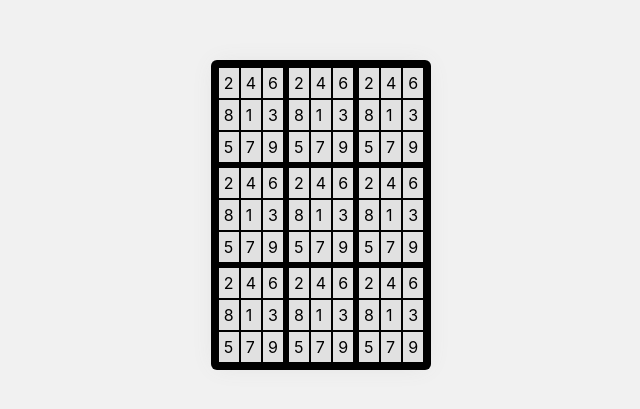
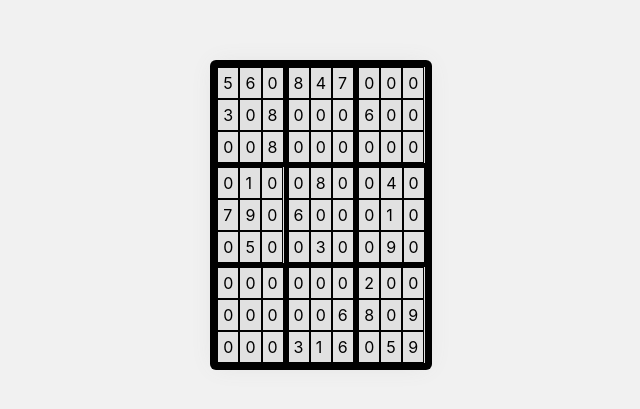
Before and after one commit to RomanDietenmeier/ReactSudoku, a React (Create React App) app: page / in a window 1280 px wide. Shown: the part 185-594 px from the top of the page, without its empty margins (319-959 px from the left). Built offline with nearby package versions, Linux system fonts and the light colour scheme.

Commit message:
Added Redux Store to store the Field data. Also Added SetFieldAction. Now the field uses the values from the Redux Store.

```diff
--- a/package.json
+++ b/package.json
@@ -13,8 +13,10 @@
     "react": "^17.0.2",
     "react-dom": "^17.0.2",
     "react-jss": "^10.8.2",
+    "react-redux": "^7.2.6",
     "react-router-dom": "^6.0.2",
     "react-scripts": "4.0.3",
+    "redux": "^4.1.2",
     "styled-components": "^5.3.3",
     "typescript": "^4.5.2",
     "web-vitals": "^1.1.2"
@@ -44,6 +46,7 @@
     ]
   },
   "devDependencies": {
-    "@types/styled-components": "^5.1.16"
+    "@types/styled-components": "^5.1.16",
+    "redux-devtools": "^3.7.0"
   }
 }
--- a/src/App.tsx
+++ b/src/App.tsx
@@ -1,10 +1,15 @@
-import React from 'react';
+import React, { useEffect } from 'react';
+import { useDispatch } from 'react-redux';
 import { APP, TABLE, TABLE_CELL, TABLE_ROW } from './App.style';
 import Kachel from './Kachel';
-import {  printField, solve } from './sudokuLogik/sudokuFunctions';
+import { setField } from './redux/fieldActions';
+
 
 export default function App() {
-  const field=[
+  const dispatch=useDispatch();
+
+  useEffect(() => {
+    dispatch(setField([
       [5,3,0,0,7,0,0,0,0],
       [6,0,0,1,9,5,0,0,0],
       [0,9,8,0,0,0,0,6,0],
@@ -13,23 +18,20 @@ export default function App() {
       [7,0,0,0,2,0,0,0,6],
       [0,6,0,0,0,0,2,8,0],
       [0,0,0,4,1,9,0,0,5],
-    [0,0,0,0,8,0,0,7,9]];
-
-  printField(field);
-  solve(field);
-  printField(field);
+      [0,0,0,0,8,0,0,7,9]]));
+  }, [dispatch]);
 
   return (
       <APP>
         <TABLE>
           <TABLE_ROW>
-          <TABLE_CELL><Kachel/></TABLE_CELL><TABLE_CELL><Kachel/></TABLE_CELL><TABLE_CELL><Kachel/></TABLE_CELL>
+            <TABLE_CELL><Kachel x={0} y={0}/></TABLE_CELL><TABLE_CELL><Kachel x={1} y={0}/></TABLE_CELL><TABLE_CELL><Kachel x={2} y={0}/></TABLE_CELL>
           </TABLE_ROW>
           <TABLE_ROW>
-          <TABLE_CELL><Kachel/></TABLE_CELL><TABLE_CELL><Kachel/></TABLE_CELL><TABLE_CELL><Kachel/></TABLE_CELL>
+            <TABLE_CELL><Kachel x={0} y={1}/></TABLE_CELL><TABLE_CELL><Kachel x={1} y={1}/></TABLE_CELL><TABLE_CELL><Kachel x={2} y={1}/></TABLE_CELL>
           </TABLE_ROW>
           <TABLE_ROW>
-          <TABLE_CELL><Kachel/></TABLE_CELL><TABLE_CELL><Kachel/></TABLE_CELL><TABLE_CELL><Kachel/></TABLE_CELL>
+            <TABLE_CELL><Kachel x={0} y={2}/></TABLE_CELL><TABLE_CELL><Kachel x={1} y={2}/></TABLE_CELL><TABLE_CELL><Kachel x={2} y={2}/></TABLE_CELL>
           </TABLE_ROW>
         </TABLE>
       </APP>
--- a/src/Feld.tsx
+++ b/src/Feld.tsx
@@ -1,12 +1,23 @@
-import React from 'react';
+import React, { useEffect,  useState } from 'react';
+import { useStore } from 'react-redux';
 import { FELD } from './Feld.style';
 
+type feldProps={
+  x:number;
+  y:number;
+}
 
-let number=0;
-export default function Feld() {
+
+export default function Feld(props:feldProps) {
+  const {field}=useStore().getState();
+  const [fieldValue,setFieldValue]=useState(-1);
+
+  useEffect(() => {
+    setFieldValue(field[props.x][props.y]);
+  }, [field,props])
   return (
     <FELD>
-      {(number++%9)+1}
+      {fieldValue}
     </FELD>
   );
 }
--- a/src/Kachel.tsx
+++ b/src/Kachel.tsx
@@ -2,18 +2,25 @@ import React from 'react';
 import Feld from './Feld';
 import { KACHEL, KACHEL_CELL, KACHEL_ROW, KACHEL_TABLE } from './Kachel.style';
 
-export default function Kachel() {
+type KachelProps={
+  x:number;
+  y:number;
+}
+
+
+
+export default function Kachel(props:KachelProps) {
   return (
     <KACHEL>
       <KACHEL_TABLE>
         <KACHEL_ROW>
-          <KACHEL_CELL><Feld/></KACHEL_CELL><KACHEL_CELL><Feld/></KACHEL_CELL><KACHEL_CELL><Feld/></KACHEL_CELL>
+          <KACHEL_CELL><Feld x={props.x*3} y={props.y*3}/></KACHEL_CELL><KACHEL_CELL><Feld x={props.x*3+1} y={props.y*3}/></KACHEL_CELL><KACHEL_CELL><Feld x={props.x*3+2} y={props.y*3}/></KACHEL_CELL>
         </KACHEL_ROW>
         <KACHEL_ROW>
-          <KACHEL_CELL><Feld/></KACHEL_CELL><KACHEL_CELL><Feld/></KACHEL_CELL><KACHEL_CELL><Feld/></KACHEL_CELL>
+          <KACHEL_CELL><Feld x={props.x*3} y={props.y*3+1}/></KACHEL_CELL><KACHEL_CELL><Feld x={props.x*3+1} y={props.y*3+1}/></KACHEL_CELL><KACHEL_CELL><Feld x={props.x*3+2} y={props.y*3+2}/></KACHEL_CELL>
         </KACHEL_ROW>
         <KACHEL_ROW>
-          <KACHEL_CELL><Feld/></KACHEL_CELL><KACHEL_CELL><Feld/></KACHEL_CELL><KACHEL_CELL><Feld/></KACHEL_CELL>
+          <KACHEL_CELL><Feld x={props.x*3} y={props.y*3+2}/></KACHEL_CELL><KACHEL_CELL><Feld x={props.x*3+1} y={props.y*3+2}/></KACHEL_CELL><KACHEL_CELL><Feld x={props.x*3+2} y={props.y*3+2}/></KACHEL_CELL>
         </KACHEL_ROW>
       </KACHEL_TABLE>
       </KACHEL>
--- a/src/index.tsx
+++ b/src/index.tsx
@@ -3,10 +3,14 @@ import ReactDOM from 'react-dom';
 import './index.css';
 import App from './App';
 import reportWebVitals from './reportWebVitals';
+import { Provider } from 'react-redux';
+import { store } from './redux/store';
 
 ReactDOM.render(
   <React.StrictMode>
-    <App />
+    <Provider store={store}>
+      <App />
+    </Provider>
   </React.StrictMode>,
   document.getElementById('root')
 );
--- /dev/null
+++ b/src/redux/fieldActions.ts
@@ -0,0 +1,13 @@
+import { SET_FIELD } from "./reduxTypes"
+
+export const setField=(field:Array<Array<number>>)=>{
+    return {
+        type: SET_FIELD,
+        field: field
+    }
+}
+
+export type setFieldAction={
+    type:string,
+    field:Array<Array<number>>
+}
--- /dev/null
+++ b/src/redux/fieldReducer.ts
@@ -0,0 +1,16 @@
+import { setFieldAction } from "./fieldActions";
+import { initialState } from "./initialState";
+import { SET_FIELD } from "./reduxTypes";
+
+export const fieldReducer=(state=initialState,action:setFieldAction): {field:Array<Array<number>>}=>{
+    switch(action.type){
+        case SET_FIELD:{
+            return {
+                ...state,
+                field:action.field
+            };
+        }
+        default:
+            return state;
+    }
+}
--- /dev/null
+++ b/src/redux/initialState.tsx
@@ -0,0 +1,13 @@
+
+export const initialState={
+    field:[
+        [0,0,0,0,0,0,0,0,0],
+        [0,0,0,0,0,0,0,0,0],
+        [0,0,0,0,0,0,0,0,0],
+        [0,0,0,0,0,0,0,0,0],
+        [0,0,0,0,0,0,0,0,0],
+        [0,0,0,0,0,0,0,0,0],
+        [0,0,0,0,0,0,0,0,0],
+        [0,0,0,0,0,0,0,0,0],
+        [0,0,0,0,0,0,0,0,0]],
+}
--- /dev/null
+++ b/src/redux/reduxTypes.ts
@@ -0,0 +1 @@
+export const SET_FIELD='SET_FIELD';
--- /dev/null
+++ b/src/redux/store.ts
@@ -0,0 +1,5 @@
+import { createStore } from "redux";
+import { fieldReducer } from "./fieldReducer";
+import { initialState } from "./initialState";
+
+export const store=createStore(fieldReducer,initialState);
```
Also changed, not shown: 1 other file (tests, documents, lock files or other folders). Lines whose indentation alone changed are shown as unchanged.
